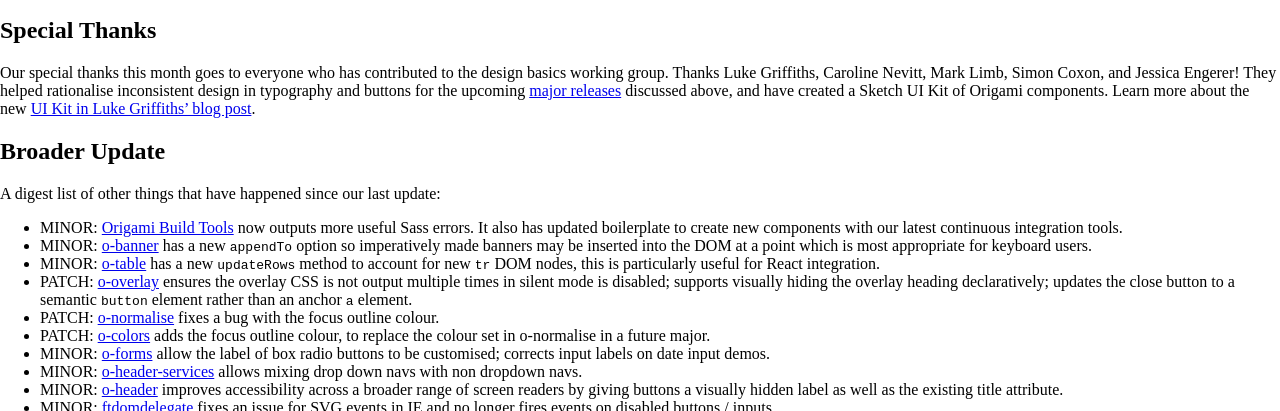
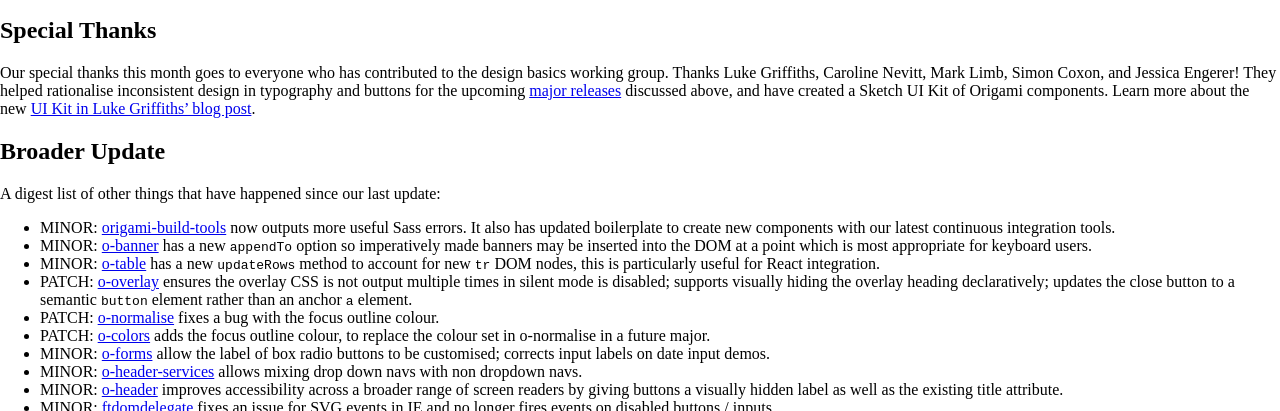
Before and after one commit to Financial-Times/origami-website, a Jekyll site: the page built from _posts/2019-10-31-newsletter.md, in a window 1280 px wide. Shown: the part 1241-1652 px from the top of the page. Built offline with Jekyll 4.4.1, drawn with Linux system fonts in a browser that asks for light colours; a style sheet for code colours, icons or effects is not loaded.

```diff
--- a/_emails/newsletter-2019-08.html
+++ b/_emails/newsletter-2019-08.html
@@ -63,7 +63,7 @@ Our special thanks this month goes to everyone who has contributed to the design
 
 {% capture text %}
 
-- MINOR: [Origami Build Tools](https://github.com/Financial-Times/origami-build-tools/) now outputs more useful Sass errors. It also has updated boilerplate to create new components with our latest continuous integration tools.
+- MINOR: [origami-build-tools](https://github.com/Financial-Times/origami-build-tools/) now outputs more useful Sass errors. It also has updated boilerplate to create new components with our latest continuous integration tools.
 - MINOR: [o-banner](https://github.com/Financial-Times/o-banner) has a new `appendTo` option so imperatively made banners may be inserted into the DOM at a point which is most appropriate for keyboard users.
 - MINOR: [o-table](https://github.com/Financial-Times/o-table) has a new `updateRows` method to account for new `tr` DOM nodes, this is particularly useful for React integration.
 - PATCH: [o-overlay](https://github.com/Financial-Times/o-overlay) ensures the overlay CSS is not output multiple times in silent mode is disabled; supports visually hiding the overlay heading declaratively; updates the close button to a semantic `button` element rather than an anchor `a` element.
--- a/_posts/2019-10-31-newsletter.md
+++ b/_posts/2019-10-31-newsletter.md
@@ -57,7 +57,7 @@ Our special thanks this month goes to everyone who has contributed to the design
 
 A digest list of other things that have happened since our last update:
 
-- MINOR: [Origami Build Tools](https://github.com/Financial-Times/origami-build-tools/) now outputs more useful Sass errors. It also has updated boilerplate to create new components with our latest continuous integration tools.
+- MINOR: [origami-build-tools](https://github.com/Financial-Times/origami-build-tools/) now outputs more useful Sass errors. It also has updated boilerplate to create new components with our latest continuous integration tools.
 - MINOR: [o-banner](https://github.com/Financial-Times/o-banner) has a new `appendTo` option so imperatively made banners may be inserted into the DOM at a point which is most appropriate for keyboard users.
 - MINOR: [o-table](https://github.com/Financial-Times/o-table) has a new `updateRows` method to account for new `tr` DOM nodes, this is particularly useful for React integration.
 - PATCH: [o-overlay](https://github.com/Financial-Times/o-overlay) ensures the overlay CSS is not output multiple times in silent mode is disabled; supports visually hiding the overlay heading declaratively; updates the close button to a semantic `button` element rather than an anchor `a` element.
```
